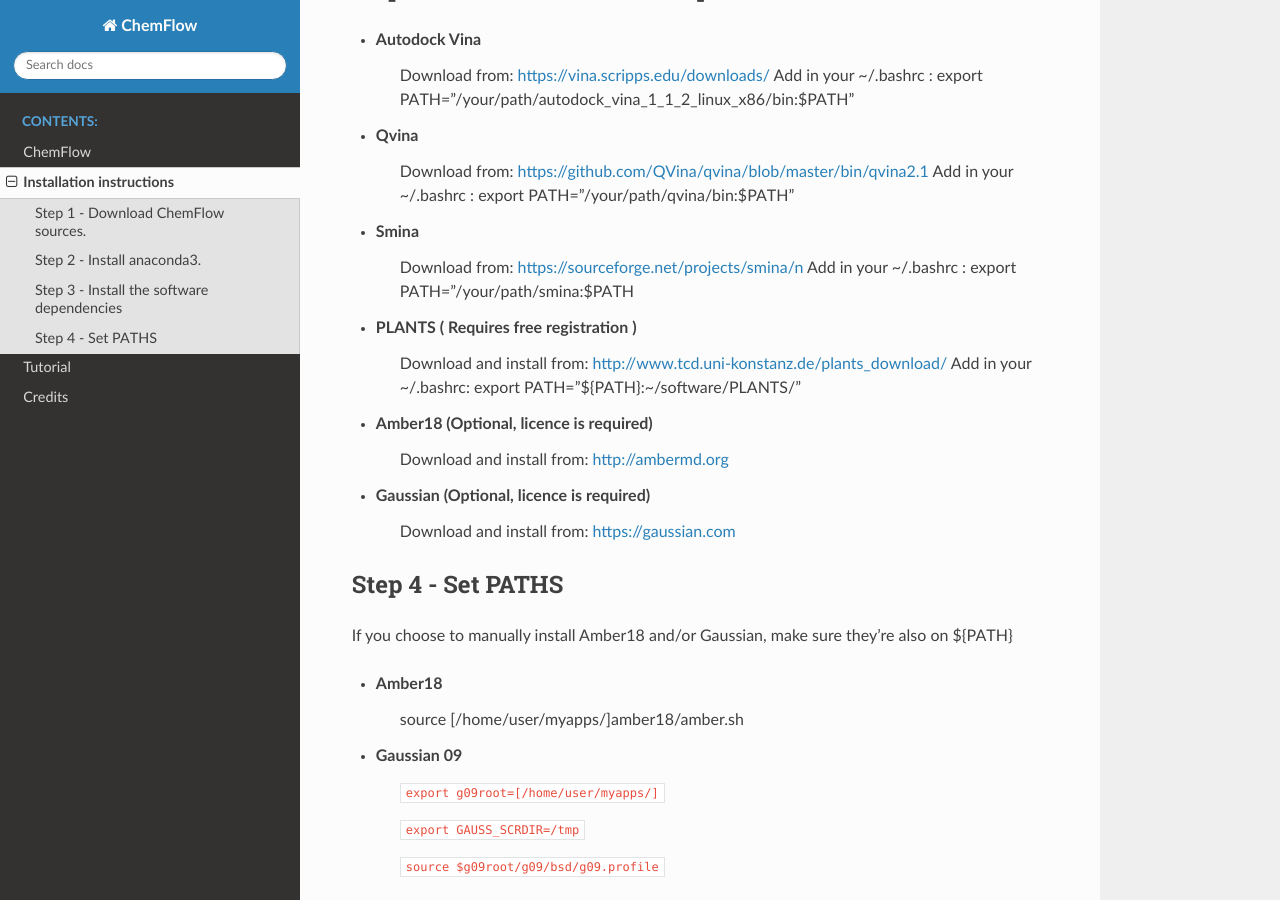
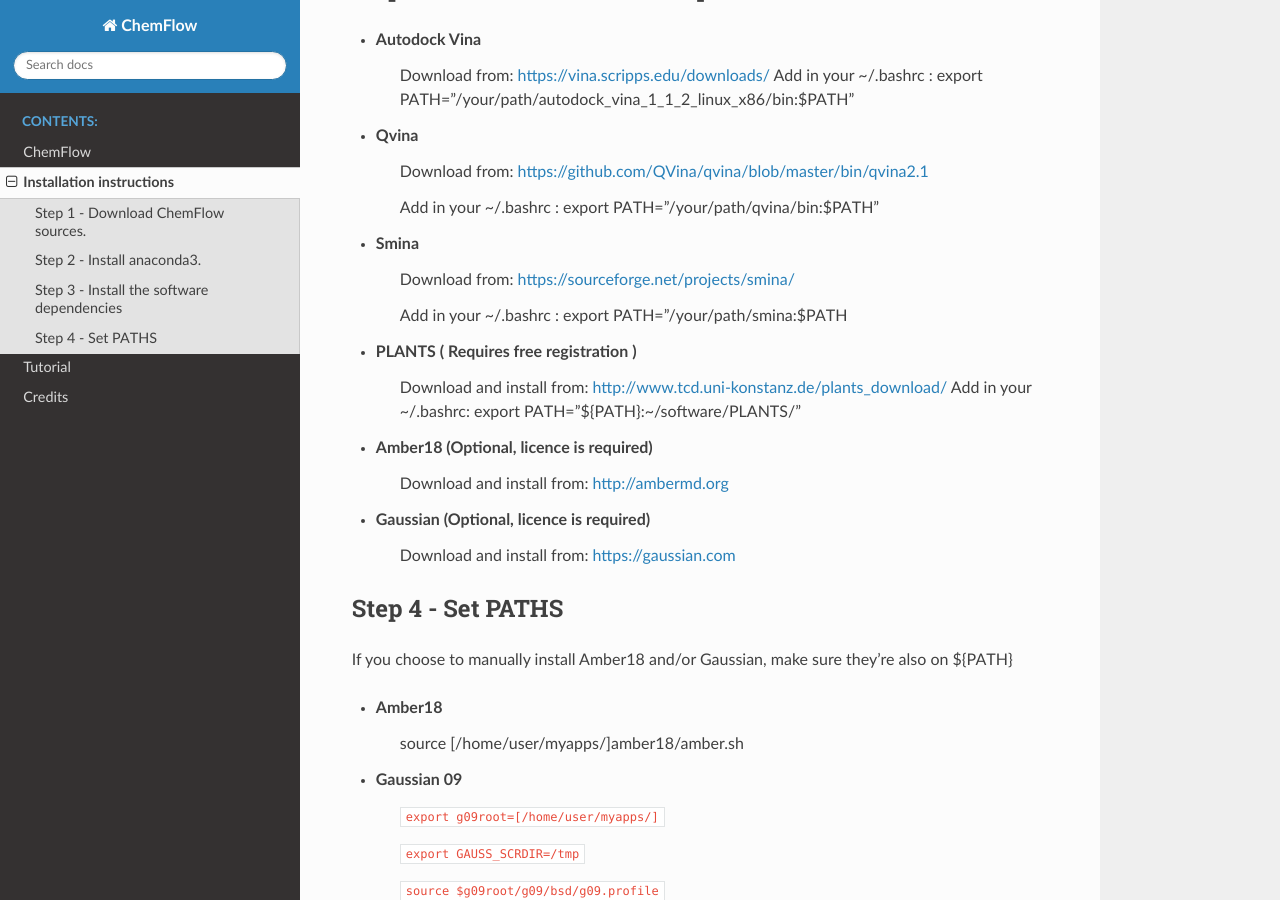
Before and after one commit to IFMlab/ChemFlow, a Sphinx documentation site: the page built from docs/installation.rst, in a window 1280 px wide and 900 px high, scrolled down 758 px. Built offline with Sphinx 7.4.7 and the Read the Docs theme 2.0.0, drawn with Linux system fonts in a browser that asks for light colours.

```diff
--- a/docs/installation.rst
+++ b/docs/installation.rst
@@ -39,10 +39,12 @@ Step 3 - Install the software dependencies
 
 * Qvina
     Download from: https://github.com/QVina/qvina/blob/master/bin/qvina2.1
+
     Add in your ~/.bashrc : export PATH="/your/path/qvina/bin:$PATH"
 
 * Smina
-    Download from: https://sourceforge.net/projects/smina/\n
+    Download from: https://sourceforge.net/projects/smina/
+
     Add in your ~/.bashrc : export PATH="/your/path/smina:$PATH
 
 * PLANTS ( Requires free registration )
```
